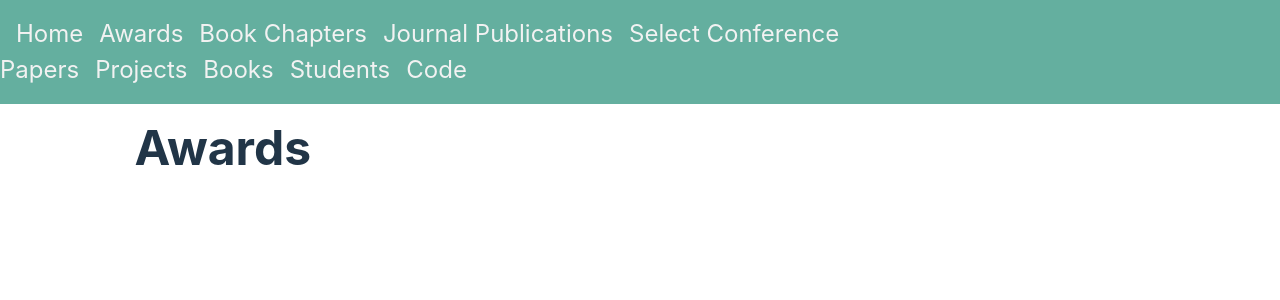
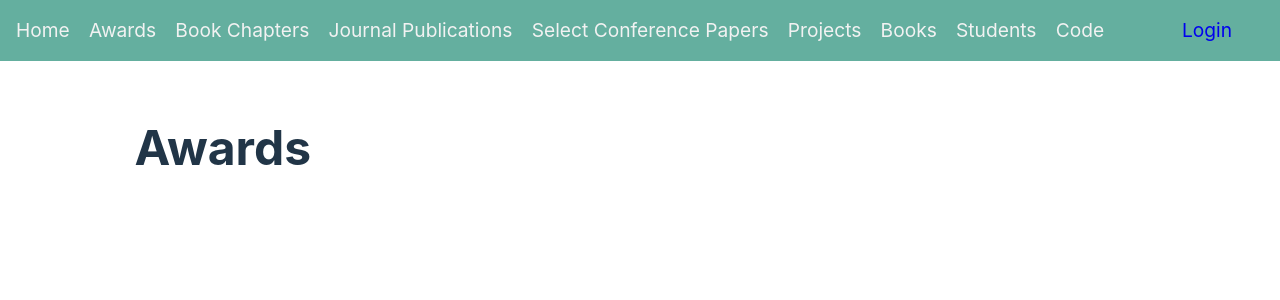
Before and after one commit to mich-iv/Leonardo-Trujillo-web, a React (Vite) app: page /#/awards in a window 1280 px wide. Shown: the top 300 px of the page. Built offline with nearby package versions, Linux system fonts and the light colour scheme; no server answers; the database is empty.

Commit message:
expriementos con CSS

```diff
--- a/src/estilos/Menu.css
+++ b/src/estilos/Menu.css
@@ -1,6 +1,5 @@
 .menu {
   width: 100%;
-  /* max-width: calc(100% - 1px); */
   height: auto;
   position: fixed;
   top: 0;
@@ -10,21 +9,17 @@
   justify-content: start;
   background-color: rgb(100, 175, 159);
   transition: all 500ms;
-  /* padding-left: 1em; */
   z-index: 1000;
 }
 
-.menu a{
-  /* display: block; */
-  /* padding: 0 0.5rem; */
+/* .menu a{
   color: #f2f2f2;
   text-align: left;
   text-decoration: none;
   font-size: 1.5em;
   transition: 500ms;
   margin: 0 0 0 0;
-
-}
+} */
 
 .menu a:hover {
   color: rgb(73, 73, 73);
@@ -39,34 +34,61 @@ nav{
 }
 
 .menu-secciones {
+  display: flex;
+  flex-direction: row;
+  flex-basis: content;
   padding-left: 1rem;
-  font-size: 4em;
-  width: 100%;
+  padding-right: 1rem;
+  font-size: 1.2em;
+  /* width: 100%; */
+  flex-shrink: 0;
+  justify-content: space-between;
+}
+
+.menu-secciones-izquierda{
+  display: flex;
+  align-items: center;
+  justify-content: start;
+  gap: 1em;
+  /* width: 95%; */
+  /* flex-shrink: 0; */
+}
+
+.menu-secciones-izquierda-links{
+  text-align: center;
+  text-decoration: none;
+  color: #f2f2f2;
+  transition: 500ms;
 }
 
 .menu-secciones-derecha {
-  float: right;
-  font-size: 40em;
   padding-right: 1rem;
+  display: flex;
+  width: 5%;
+  flex-basis: content;
+  /* padding: 0.5rem 0.5rem; */
 }
 
 .menu-secciones-derecha-boton {
   display: flex;
-  align-items: center;
-  float: right;
   padding: 0.5rem 0.5rem;
+  gap: 0.5rem 0.5rem;
   margin-right: 1rem;
   background-color: #f2f2f2;
+  text-align: center;
+  align-items: center;
+  align-content: center;
 }
 
 .menu-secciones-derecha-boton-imagen {
   width: 1.5em;
-  padding-right: 0.5rem;
+  /* padding-right: 0.5rem; */
 }
 
 .menu-desplegar {
   margin: 1em 0;
   text-decoration: none;
+  width: 100%;
 }
 
 .checkbtn {
@@ -90,7 +112,7 @@ nav{
   }
 }
 
-@media (max-width: 850px) {
+@media (max-width: 920px) {
   .checkbtn {
     display: block;
   }
--- a/src/routes/Menu.jsx
+++ b/src/routes/Menu.jsx
@@ -146,17 +146,20 @@ export default function Menu() {
           <i className="fas fa-bars"></i>
         </label>
 
-        <nav className='menu-desplegar'>
-          <Link className="menu-secciones" to="/">Home</Link>
-          <Link className="menu-secciones" to="/awards">Awards</Link>
-          <Link className="menu-secciones" to="/bookChapters">Book Chapters</Link>
-          <Link className="menu-secciones" to="/journalPublications">Journal Publications</Link>
-          <Link className="menu-secciones" to="/conferencePapers">Select Conference Papers</Link>
-          <Link className="menu-secciones" to="/projects">Projects</Link>
-          <Link className="menu-secciones" to="/books">Books</Link>
-          <Link className="menu-secciones" to="/students">Students</Link>
-          <Link className="menu-secciones" to="/code">Code</Link>
-
+        <div className='menu-desplegar'>
+          <div className='menu-secciones'>
+            <div className='menu-secciones-izquierda'>
+              <Link className="menu-secciones-izquierda-links" to="/">Home</Link>
+              <Link className="menu-secciones-izquierda-links" to="/awards">Awards</Link>
+              <Link className="menu-secciones-izquierda-links" to="/bookChapters">Book Chapters</Link>
+              <Link className="menu-secciones-izquierda-links" to="/journalPublications">Journal Publications</Link>
+              <Link className="menu-secciones-izquierda-links" to="/conferencePapers">Select Conference Papers</Link>
+              <Link className="menu-secciones-izquierda-links" to="/projects">Projects</Link>
+              <Link className="menu-secciones-izquierda-links" to="/books">Books</Link>
+              <Link className="menu-secciones-izquierda-links" to="/students">Students</Link>
+              <Link className="menu-secciones-izquierda-links" to="/code">Code</Link>
+            </div>
+            <div className='menu-secciones-derecha'>
               {/* <div className="derecha"> */}
                 {/*POR FIN ENTENDÍ ESTA FUNCIÓN  *ternaria
                   ordenemos; condición ? entonces : si no
@@ -192,7 +195,13 @@ export default function Menu() {
                 <Link className="agregar" to={(location.pathname.endsWith('/')) ? 'agregar/home' : '/agregar'+location.pathname}><p className='agregarMas' title='Agregar información'><i class="fas fa-pen"></i></p></Link> :
                 habilitar = false
               }
-        </nav>
+            </div>
+          </div>
+
+
+
+        </div>
+
       </div>
     </>
   );
```
Lines whose indentation alone changed are shown as unchanged.
